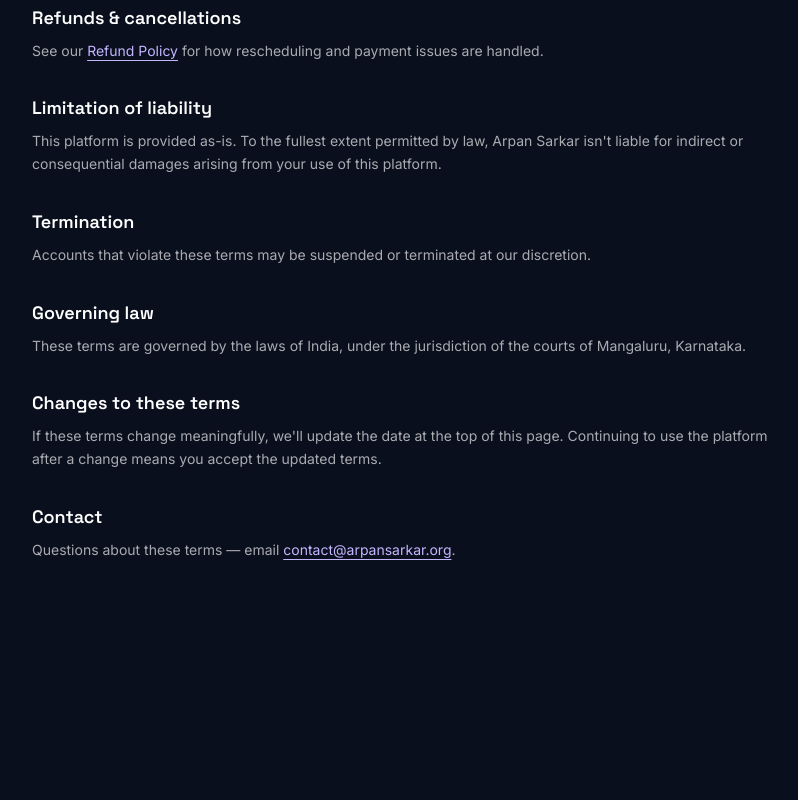
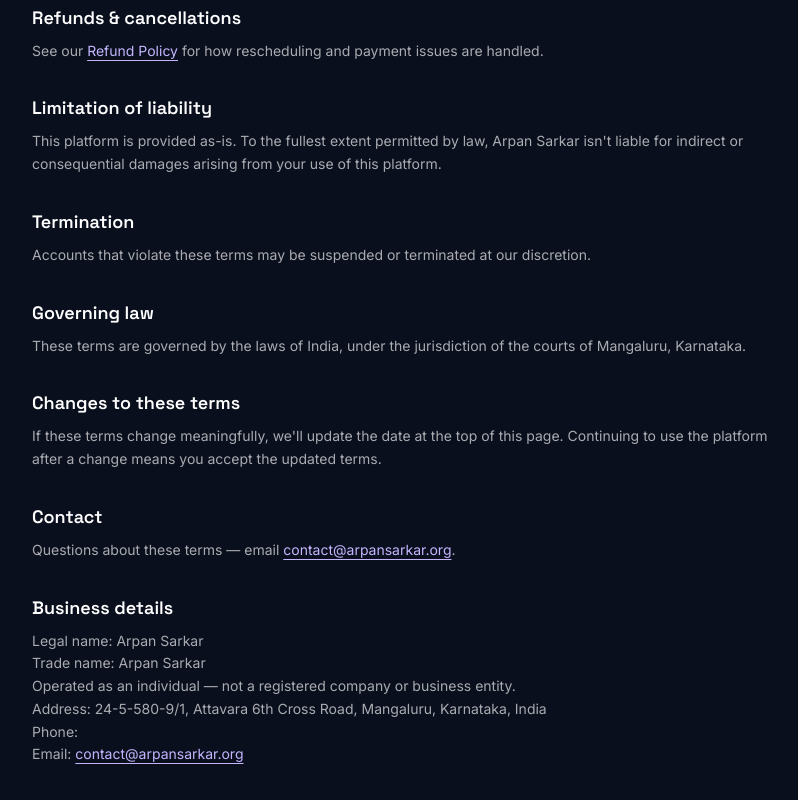
Before and after one commit to dr-ARPAN-05/project-0, a React (Vite) app: page /terms in a window 1280 px wide. Shown: the part 1261-2061 px from the top of the page, without its empty margins (224-1022 px from the left). Before the commit the page ends 1887 px from the top, so only its background shows below. Built offline with nearby package versions, Linux system fonts and the light colour scheme; no server answers.

Commit message:
V21.1.0000 TEST

```diff
--- a/src/pages/legal/Contact.jsx
+++ b/src/pages/legal/Contact.jsx
@@ -39,8 +39,20 @@ export default function Contact() {
         </p>
       </Section>
 
-      <Section title="Location">
-        <p>Mangaluru, Karnataka, India. Arpan Sarkar operates this platform as an individual, not a registered business.</p>
+      <Section title="Address & business details">
+        <p>
+          Arpan Sarkar
+          <br />
+          24-5-580-9/1, Attavara 6th Cross Road
+          <br />
+          Mangaluru, Karnataka, India
+          <br />
+          Phone: {import.meta.env.VITE_CONTACT_PHONE}
+        </p>
+        <p className="mt-3">
+          Legal name: Arpan Sarkar. Trade name: Arpan Sarkar. Operated as an individual — not a
+          registered company or business entity.
+        </p>
       </Section>
 
       <Section title="Response time">
--- a/src/pages/legal/Privacy.jsx
+++ b/src/pages/legal/Privacy.jsx
@@ -102,6 +102,11 @@ export default function Privacy() {
         <p>
           Questions about this policy or your data — email <EmailLink address="contact@arpansarkar.org" />.
         </p>
+        <p>
+          Arpan Sarkar, 24-5-580-9/1, Attavara 6th Cross Road, Mangaluru, Karnataka, India.
+          <br />
+          Phone: {import.meta.env.VITE_CONTACT_PHONE}
+        </p>
       </Section>
     </LegalLayout>
   );
--- a/src/pages/legal/Terms.jsx
+++ b/src/pages/legal/Terms.jsx
@@ -115,6 +115,22 @@ export default function Terms() {
           Questions about these terms — email <EmailLink address="contact@arpansarkar.org" />.
         </p>
       </Section>
+
+      <Section title="Business details">
+        <p>
+          Legal name: Arpan Sarkar
+          <br />
+          Trade name: Arpan Sarkar
+          <br />
+          Operated as an individual — not a registered company or business entity.
+          <br />
+          Address: 24-5-580-9/1, Attavara 6th Cross Road, Mangaluru, Karnataka, India
+          <br />
+          Phone: {import.meta.env.VITE_CONTACT_PHONE}
+          <br />
+          Email: <EmailLink address="contact@arpansarkar.org" />
+        </p>
+      </Section>
     </LegalLayout>
   );
 }
```
